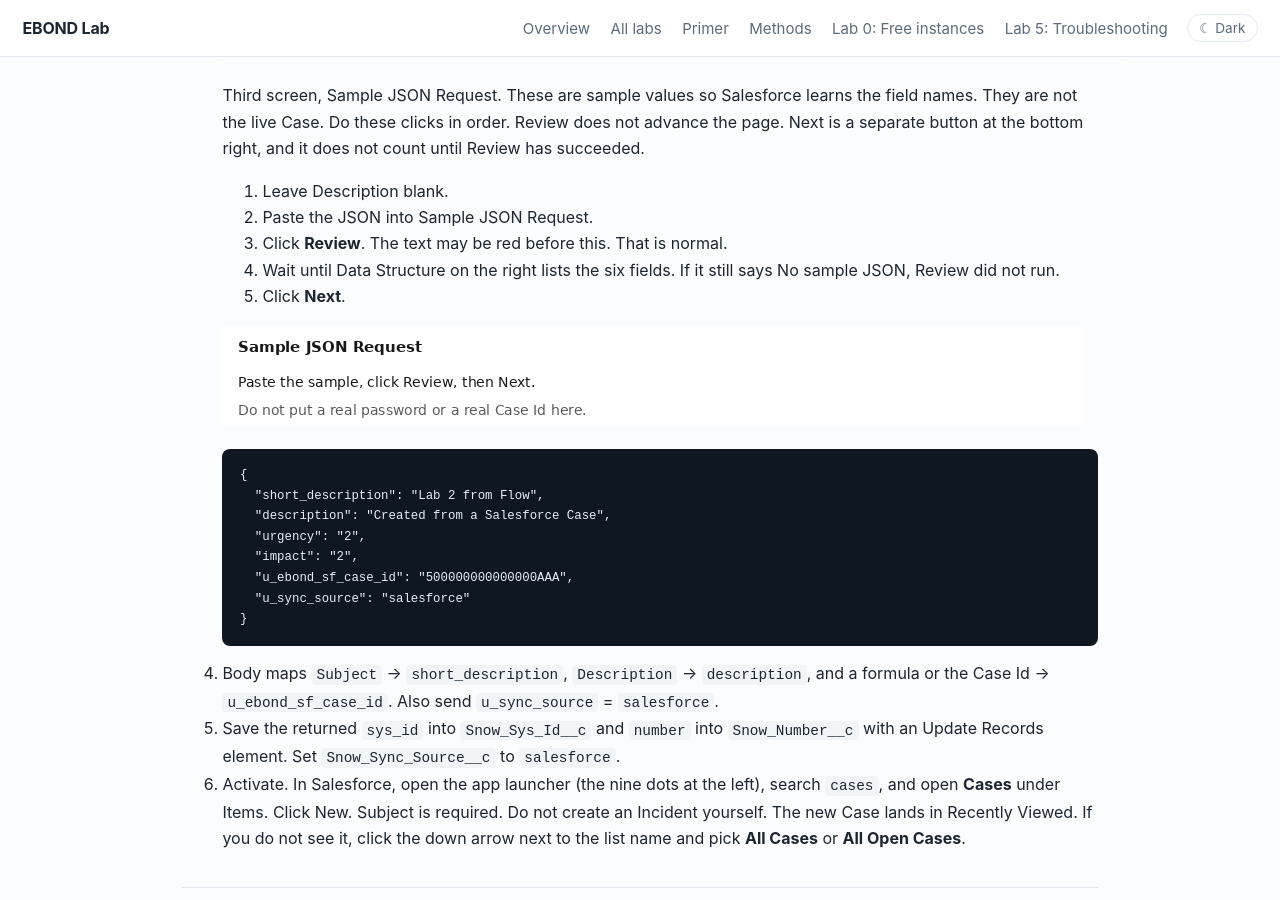
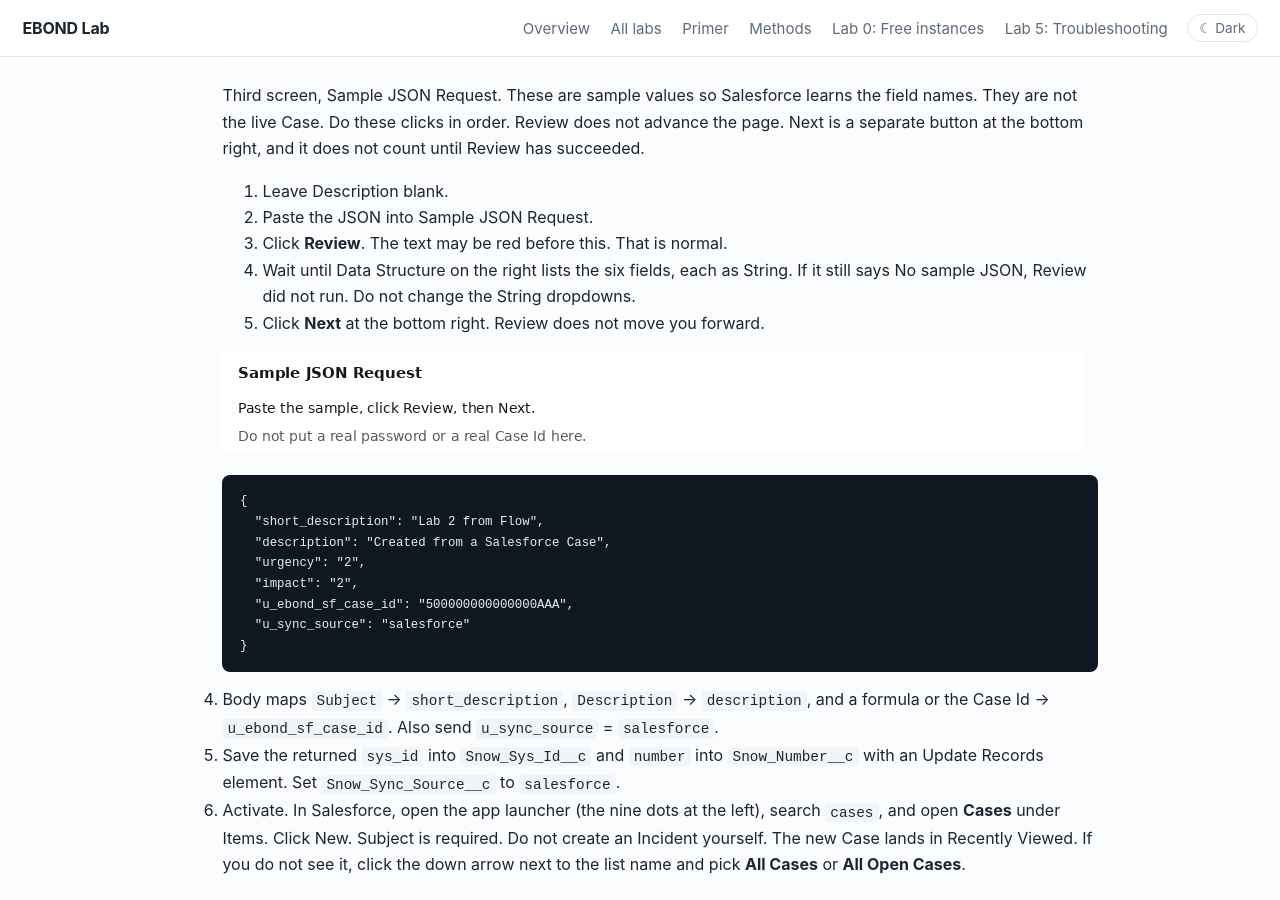
Before and after one commit to eltonaguiar/EBOND_ServiceNowSalesforce, a Jekyll site: the page built from site/labs/02-salesforce-to-snow.md, in a window 1280 px wide and 900 px high, scrolled down 6952 px. Built offline with Jekyll 4.4.1, drawn with Linux system fonts in a browser that asks for light colours.

Commit message:
Say Review leaves six String fields, and Next is a separate click.

```diff
--- a/site/labs/02-salesforce-to-snow.md
+++ b/site/labs/02-salesforce-to-snow.md
@@ -225,8 +225,8 @@ Use this only if you picked Flow above.
    1. Leave Description blank.
    2. Paste the JSON into Sample JSON Request.
    3. Click **Review**. The text may be red before this. That is normal.
-   4. Wait until Data Structure on the right lists the six fields. If it still says No sample JSON, Review did not run.
-   5. Click **Next**.
+   4. Wait until Data Structure on the right lists the six fields, each as String. If it still says No sample JSON, Review did not run. Do not change the String dropdowns.
+   5. Click **Next** at the bottom right. Review does not move you forward.
 
    ![Sample JSON Request screen]({{ '/assets/img/02-http-callout-json.png' | relative_url }})
 
```
